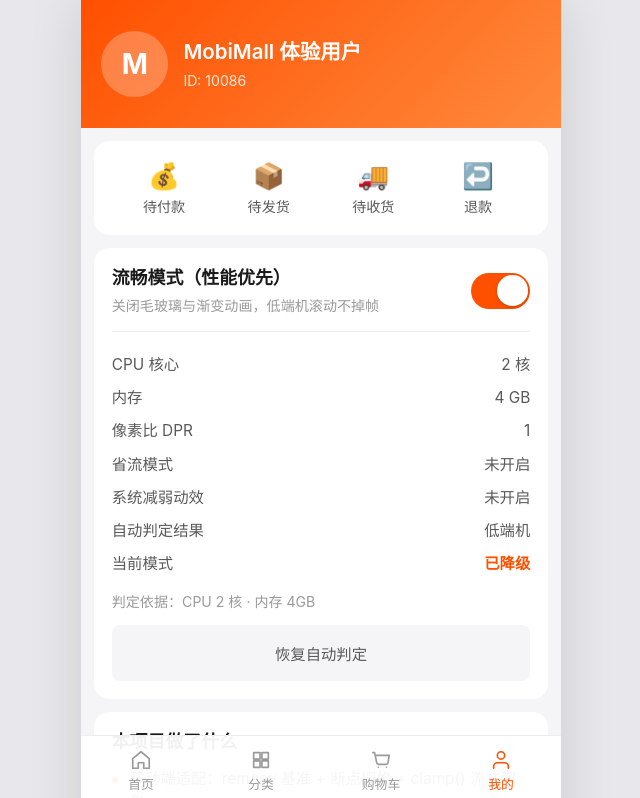
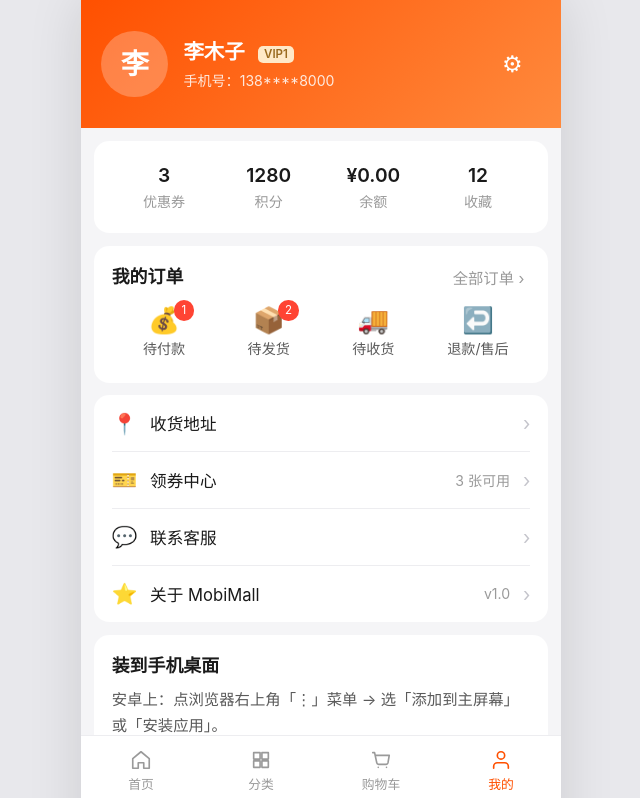
Before and after one commit to ocelot-D/mobile-mall, a Vue app: page /mine in a window 1280 px wide. Shown: the top 798 px of the page, without its empty margins (319-959 px from the left). Built offline with nearby package versions, Linux system fonts and the light colour scheme.

Commit message:
修改：我的页改版，仿真用户中心（资产栏/订单角标/菜单）

```diff
--- a/src/views/MineView.vue
+++ b/src/views/MineView.vue
@@ -1,62 +1,49 @@
 <template>
   <div class="page mine-page has-tabbar">
-    <!-- 用户头部 -->
+    <!-- 用户头部：头像 + 昵称 + 手机号（脱敏） + 会员标 -->
     <header class="hero">
-      <div class="avatar">M</div>
+      <div class="avatar">李</div>
       <div class="user">
-        <p class="name">MobiMall 体验用户</p>
-        <p class="uid">ID: 10086</p>
+        <p class="name">李木子 <span class="vip">VIP1</span></p>
+        <p class="uid">手机号：138****8000</p>
       </div>
+      <button class="setting tap" aria-label="设置" @click="onStub">⚙</button>
     </header>
 
-    <!-- 订单入口（演示用，点击提示） -->
-    <section class="card-block orders">
-      <button v-for="o in ORDER_ENTRIES" :key="o.label" class="order-entry tap" @click="onStub">
-        <span class="order-icon">{{ o.icon }}</span>
-        <span class="order-label">{{ o.label }}</span>
+    <!-- 资产栏：优惠券 / 积分 / 余额 / 收藏，仿真数据 -->
+    <section class="card-block assets">
+      <button v-for="a in ASSETS" :key="a.label" class="asset tap" @click="onStub">
+        <span class="asset-num">{{ a.num }}</span>
+        <span class="asset-label">{{ a.label }}</span>
       </button>
     </section>
 
-    <!-- ★ 低端机降级开关：面试演示这一屏就够了 ★ -->
+    <!-- 订单入口：右上角的红色角标是真实电商的标配（有新状态就提示你去看） -->
     <section class="card-block">
-      <div class="switch-row">
-        <div class="switch-info">
-          <p class="switch-title">流畅模式（性能优先）</p>
-          <p class="switch-desc">关闭毛玻璃与渐变动画，低端机滚动不掉帧</p>
-        </div>
-        <button
-          class="switch tap"
-          :class="{ on: device.low }"
-          :aria-pressed="device.low"
-          @click="toggle"
-        >
-          <span class="knob"></span>
+      <div class="row-head">
+        <h2 class="block-title">我的订单</h2>
+        <button class="all-orders tap" @click="onStub">全部订单 ›</button>
+      </div>
+      <div class="orders">
+        <button v-for="o in ORDER_ENTRIES" :key="o.label" class="order-entry tap" @click="onStub">
+          <span class="order-icon">
+            {{ o.icon }}
+            <!-- 有待处理数量才显示角标，没有不显示 -->
+            <i v-if="o.badge" class="badge">{{ o.badge }}</i>
+          </span>
+          <span class="order-label">{{ o.label }}</span>
         </button>
       </div>
-
-      <!-- 把判定依据显示出来：面试时不用嘴说"我判断了"，指着屏幕讲就行 -->
-      <div class="device-info">
-        <div class="info-row"><span>CPU 核心</span><span>{{ device.cores }} 核</span></div>
-        <div class="info-row"><span>内存</span><span>{{ device.memory ? `${device.memory} GB` : '未知' }}</span></div>
-        <div class="info-row"><span>像素比 DPR</span><span>{{ device.dpr }}</span></div>
-        <div class="info-row"><span>省流模式</span><span>{{ device.saveData ? '已开启' : '未开启' }}</span></div>
-        <div class="info-row"><span>系统减弱动效</span><span>{{ device.reducedMotion ? '已开启' : '未开启' }}</span></div>
-        <div class="info-row"><span>自动判定结果</span><span>{{ device.autoLow ? '低端机' : '正常' }}</span></div>
-        <div class="info-row"><span>当前模式</span>
-          <span :class="device.low ? 'tag-low' : 'tag-high'">{{ device.low ? '已降级' : '完整效果' }}</span>
-        </div>
-        <p class="reason">判定依据：{{ device.reason }}</p>
-      </div>
-
-      <button class="reset tap tap-44" @click="reset">恢复自动判定</button>
     </section>
 
-    <!-- 项目技术点：放在这里是给面试官看的，点开就能对上简历那几条 -->
-    <section class="card-block">
-      <h2 class="block-title">本项目做了什么</h2>
-      <ul class="points">
-        <li v-for="p in POINTS" :key="p">{{ p }}</li>
-      </ul>
+    <!-- 常用功能菜单：箭头行，主流电商个人中心的标准形态 -->
+    <section class="card-block menu">
+      <button v-for="m in MENU" :key="m.label" class="menu-row tap tap-44" @click="onStub">
+        <span class="menu-icon">{{ m.icon }}</span>
+        <span class="menu-label">{{ m.label }}</span>
+        <span class="menu-extra">{{ m.extra }}</span>
+        <span class="chevron">›</span>
+      </button>
     </section>
 
     <!-- 「安装到主屏幕」：H5 秒变"类 App"体验的入口，真机演示就点这里 -->
@@ -92,56 +79,46 @@
 
 <script setup>
 // ============================================================================
-// 我的
+// 我的（用户中心）
 //
-// 这一页除了常规的个人信息，还承担一个作用：
-// 把"低端机降级"做成可见可切换的开关，方便演示。
-//
-// 面试场景：
-//   面试官问"移动端你踩过什么坑"，
-//   直接翻开这一页，指着"流畅模式"开关说：
-//   "我在低端安卓上发现毛玻璃掉帧，所以做了设备分级，
-//    这里可以现场切换，上面是当前机器的判定依据。"
-//   比口头描述有说服力得多。
+// 页面形态照着主流电商 App 的个人中心做：头部用户卡 → 资产栏 → 订单 → 菜单。
+// 演示项目没有登录态和订单模块，所有入口点击统一走 onStub 提示，
+// 数据写死但结构真实（角标、脱敏手机号这些细节都在）。
 // ============================================================================
 
-import { device, setLowEndMode, resetLowEndMode } from '../composables/useDeviceTier'
 import { useCartStore } from '../stores/cart'
 import { toast, toastOk } from '../composables/useToast'
 // PWA 安装状态与触发函数（本页"装到手机桌面"卡片用）
 import { canInstall, isStandalone, isIOS, promptInstall } from '../composables/usePwaInstall'
 
-// 模板里用 pwa.xxx 引用，避免五个变量名打架
+// 模板里用 pwa.xxx 引用，避免变量名打架
 const pwa = { canInstall, isStandalone, isIOS }
 
 const cart = useCartStore()
 
-const ORDER_ENTRIES = [
-  { icon: '💰', label: '待付款' },
-  { icon: '📦', label: '待发货' },
-  { icon: '🚚', label: '待收货' },
-  { icon: '↩️', label: '退款' },
+// 资产栏：数字和标签写死，仿真展示
+const ASSETS = [
+  { num: '3', label: '优惠券' },
+  { num: '1280', label: '积分' },
+  { num: '¥0.00', label: '余额' },
+  { num: '12', label: '收藏' },
 ]
 
-// 简历上那六条的精简版，放在页面上方便对照
-const POINTS = [
-  '移动端适配：rem/vw 基准 + 断点栅格 + clamp() 流式字号',
-  '视口与安全区：100dvh + env(safe-area-inset-bottom)',
-  '触摸交互：:hover 全部补 :active，可点区域最小 44px',
-  '下拉刷新 + 上拉加载更多：触摸事件 + 节流，三态文案齐全',
-  '图片策略：IntersectionObserver 懒加载 + 固定宽高消除 CLS',
-  '低端机降级：关毛玻璃与渐变动画，prefers-reduced-motion 兜底',
+// 订单四入口，badge 是待处理数量（用来显示红色角标）
+const ORDER_ENTRIES = [
+  { icon: '💰', label: '待付款', badge: 1 },
+  { icon: '📦', label: '待发货', badge: 2 },
+  { icon: '🚚', label: '待收货', badge: 0 },
+  { icon: '↩️', label: '退款/售后', badge: 0 },
 ]
 
-function toggle() {
-  setLowEndMode(!device.low)
-  toast(device.low ? '已切换到流畅模式' : '已恢复完整效果')
-}
-
-function reset() {
-  resetLowEndMode()
-  toastOk('已恢复自动判定')
-}
+// 常用功能菜单，extra 是右侧灰字（仿真实 App 的信息前置）
+const MENU = [
+  { icon: '📍', label: '收货地址', extra: '' },
+  { icon: '🎫', label: '领券中心', extra: '3 张可用' },
+  { icon: '💬', label: '联系客服', extra: '' },
+  { icon: '⭐', label: '关于 MobiMall', extra: 'v1.0' },
+]
 
 function clearCart() {
   if (!cart.items.length) {
@@ -153,7 +130,7 @@ function clearCart() {
 }
 
 function onStub() {
-  toast('这是演示项目，订单模块未接入', 'warn')
+  toast('这是演示项目，该模块未接入', 'warn')
 }
 
 // ---------------------------------------------------------------------------
@@ -177,6 +154,7 @@ async function onInstall() {
   background: var(--bg);
 }
 
+/* ─── 用户头部 ───────────────────────────────────────────────────────────── */
 .hero {
   display: flex;
   align-items: center;
@@ -198,9 +176,27 @@ async function onInstall() {
   font-weight: 700;
 }
 
+.user {
+  flex: 1;
+  min-width: 0;
+}
+
 .name {
   font-size: 0.16rem;
   font-weight: 600;
+}
+
+/* 会员标：小黄牌，仿真电商都有 */
+.vip {
+  display: inline-block;
+  margin-left: 0.06rem;
+  padding: 0 0.05rem;
+  border-radius: 0.04rem;
+  background: #ffe9c8;
+  color: #9a6a1f;
+  font-size: 0.09rem;
+  font-weight: 600;
+  vertical-align: 0.01rem;
 }
 
 .uid {
@@ -209,29 +205,40 @@ async function onInstall() {
   opacity: 0.85;
 }
 
-/* ─── 订单入口 ───────────────────────────────────────────────────────────── */
-.orders {
+/* 右上角设置按钮，44px 点击区 */
+.setting {
+  width: var(--tap);
+  height: var(--tap);
+  color: #fff;
+  font-size: 0.18rem;
+}
+
+/* ─── 资产栏 ─────────────────────────────────────────────────────────────── */
+.assets {
   display: grid;
   grid-template-columns: repeat(4, 1fr);
   margin: 0.1rem;
-  padding: 0.14rem 0;
+  padding: 0.12rem 0;
 }
 
-.order-entry {
+.asset {
   display: flex;
   flex-direction: column;
   align-items: center;
-  gap: 0.04rem;
+  gap: 0.03rem;
   min-height: var(--tap);
+  justify-content: center;
 }
 
-.order-icon {
-  font-size: 0.2rem;
+.asset-num {
+  font-size: 0.15rem;
+  font-weight: 600;
+  color: var(--ink);
 }
 
-.order-label {
+.asset-label {
   font-size: 0.11rem;
-  color: var(--ink-2);
+  color: var(--ink-3);
 }
 
 /* ─── 通用块 ─────────────────────────────────────────────────────────────── */
@@ -245,131 +252,107 @@ async function onInstall() {
 .block-title {
   font-size: 0.14rem;
   font-weight: 600;
-  margin-bottom: 0.08rem;
 }
 
-/* ─── 开关 ───────────────────────────────────────────────────────────────── */
-.switch-row {
+.row-head {
   display: flex;
   align-items: center;
   justify-content: space-between;
-  gap: 0.1rem;
 }
 
-.switch-title {
-  font-size: 0.14rem;
-  font-weight: 600;
+/* "全部订单"：右侧灰字链接 */
+.all-orders {
+  font-size: 0.12rem;
+  color: var(--ink-3);
 }
 
-.switch-desc {
-  margin-top: 0.02rem;
+/* ─── 订单入口 ───────────────────────────────────────────────────────────── */
+.orders {
+  display: grid;
+  grid-template-columns: repeat(4, 1fr);
+  margin-top: 0.1rem;
+  padding: 0.02rem 0;
+}
+
+.order-entry {
+  display: flex;
+  flex-direction: column;
+  align-items: center;
+  gap: 0.04rem;
+  min-height: var(--tap);
+}
+
+.order-icon {
+  position: relative;
+  font-size: 0.2rem;
+  line-height: 1;
+}
+
+/* 红色角标：待处理数量，超过 9 显示 9+（真实 App 的通用做法） */
+.badge {
+  position: absolute;
+  top: -0.05rem;
+  right: -0.11rem;
+  min-width: 0.16rem;
+  height: 0.16rem;
+  padding: 0 0.03rem;
+  border-radius: 0.08rem;
+  background: #f43;
+  color: #fff;
+  font-size: 0.09rem;
+  font-style: normal;
+  line-height: 0.16rem;
+  text-align: center;
+  box-sizing: border-box;
+}
+
+.order-label {
+  font-size: 0.11rem;
+  color: var(--ink-2);
+}
+
+/* ─── 菜单列表 ───────────────────────────────────────────────────────────── */
+.menu {
+  padding: 0 0.14rem;
+}
+
+.menu-row {
+  display: flex;
+  align-items: center;
+  gap: 0.1rem;
+  width: 100%;
+  padding: 0.12rem 0;
+  border-bottom: 1px solid var(--line);
+  font-size: 0.13rem;
+  color: var(--ink);
+  text-align: left;
+}
+
+/* 最后一行不要分隔线，不然和卡片圆角贴着很丑 */
+.menu-row:last-child {
+  border-bottom: none;
+}
+
+.menu-icon {
+  font-size: 0.16rem;
+}
+
+.menu-label {
+  flex: 1;
+}
+
+.menu-extra {
   font-size: 0.11rem;
   color: var(--ink-3);
 }
 
-.switch {
-  position: relative;
-  flex-shrink: 0;
-  width: 0.46rem;
-  height: 0.28rem;
-  border-radius: 0.14rem;
-  background: #d8d8de;
-  transition: background 0.2s ease;
+/* 右侧箭头：用边框画，比字符 › 在各机型上更稳 */
+.chevron {
+  color: #c5c5cc;
+  font-size: 0.15rem;
 }
 
-.switch.on {
-  background: var(--brand);
-}
-
-.knob {
-  position: absolute;
-  top: 0.02rem;
-  left: 0.02rem;
-  width: 0.24rem;
-  height: 0.24rem;
-  border-radius: 50%;
-  background: #fff;
-  box-shadow: 0 0.01rem 0.03rem rgba(0, 0, 0, 0.2);
-  transition: transform 0.2s ease;
-}
-
-.switch.on .knob {
-  /* 平移而不是改 left：transform 走 GPU，切换更顺 */
-  transform: translateX(0.18rem);
-}
-
-/* 开关本身不做缩放，:active 缩了会看着像坏了 */
-.switch:active {
-  transform: none;
-}
-
-/* ─── 设备信息 ───────────────────────────────────────────────────────────── */
-.device-info {
-  margin-top: 0.12rem;
-  padding-top: 0.12rem;
-  border-top: 1px solid var(--line);
-}
-
-.info-row {
-  display: flex;
-  justify-content: space-between;
-  padding: 0.04rem 0;
-  font-size: 0.12rem;
-  color: var(--ink-2);
-}
-
-.tag-low {
-  color: var(--brand);
-  font-weight: 600;
-}
-
-.tag-high {
-  color: var(--green);
-  font-weight: 600;
-}
-
-.reason {
-  margin-top: 0.08rem;
-  font-size: 0.11rem;
-  color: var(--ink-3);
-  line-height: 1.5;
-}
-
-.reset {
-  width: 100%;
-  margin-top: 0.1rem;
-  border-radius: 0.06rem;
-  background: #f5f5f7;
-  font-size: 0.12rem;
-  color: var(--ink-2);
-}
-
-/* ─── 技术点 ─────────────────────────────────────────────────────────────── */
-.points {
-  display: flex;
-  flex-direction: column;
-  gap: 0.07rem;
-}
-
-.points li {
-  position: relative;
-  padding-left: 0.14rem;
-  font-size: 0.12rem;
-  color: var(--ink-2);
-  line-height: 1.6;
-}
-
-.points li::before {
-  content: '';
-  position: absolute;
-  left: 0;
-  top: 0.08rem;
-  width: 0.05rem;
-  height: 0.05rem;
-  border-radius: 50%;
-  background: var(--brand);
-}
-
+/* ─── 清空购物车 ─────────────────────────────────────────────────────────── */
 .danger {
   display: block;
   width: calc(100% - 0.2rem);
```
